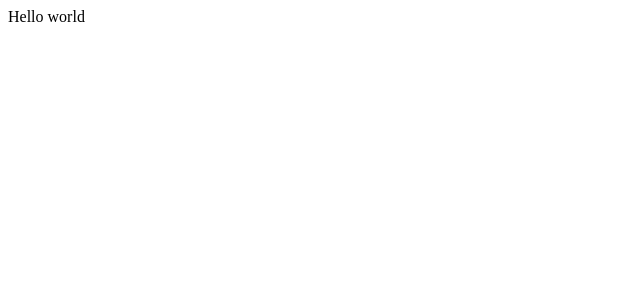
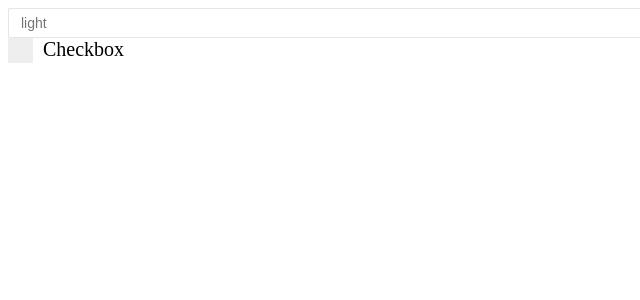
Before and after one commit to vmtrung1997/domitory-manage, a React (Create React App) app in the folder src/frontend/: page / in a window 1280 px wide. Shown: the top 300 px of the page, without its empty margins (0-640 px from the left). Built offline with nearby package versions, Linux system fonts and the light colour scheme.

Commit message:
add input checkbox component

```diff
--- a/src/frontend/package.json
+++ b/src/frontend/package.json
@@ -8,7 +8,7 @@
     "react-scripts": "2.1.5"
   },
   "scripts": {
-    "start": "set PORT=3001 && react-scripts start",
+    "start": "react-scripts start",
     "build": "react-scripts build",
     "test": "react-scripts test",
     "eject": "react-scripts eject"
--- a/src/frontend/src/app/App.js
+++ b/src/frontend/src/app/App.js
@@ -1,11 +1,27 @@
 import React, { Component } from 'react';
-
-
+import Input from './components/input/Input'
+import Checkbox from './components/checkbox/Checkbox'
 class App extends Component {
+  constructor(props){
+    super(props)
+    this.state = {
+      input: ''
+    }
+  }
+  getVal = (val) => {
+    this.setState({
+      input: val
+    })
+  }
   render() {
     return (
       <div>
-        Hello world
+      <Input type={'text'} getValue={this.getVal} placeholder={'light'} />
+
+
+      <Checkbox label={'Checkbox'}>
+      </Checkbox>
+
       </div>
     );
   }
--- /dev/null
+++ b/src/frontend/src/app/components/checkbox/Checkbox.css
@@ -0,0 +1,69 @@
+
+/* The container */
+.container-checkbox {
+    display: block;
+    position: relative;
+    padding-left: 35px;
+    margin-bottom: 12px;
+    cursor: pointer;
+    font-size: 20px;
+    -webkit-user-select: none;
+    -moz-user-select: none;
+    -ms-user-select: none;
+    user-select: none;
+  }
+
+  /* Hide the browser's default checkbox */
+  .container-checkbox input {
+    position: absolute;
+    opacity: 0;
+    cursor: pointer;
+    height: 0;
+    width: 0;
+  }
+
+  /* Create a custom checkbox */
+  .checkmark {
+    position: absolute;
+    padding: auto 0;
+    left: 0;
+    height: 25px;
+    width: 25px;
+    background-color: #eee;
+  }
+
+  /* On mouse-over, add a grey background color */
+  .container-checkbox:hover input ~ .checkmark {
+    background-color: #ccc;
+    outline: 2px solid #1ab394;
+  }
+
+  /* When the checkbox is checked, add a blue background */
+  .container-checkbox input:checked ~ .checkmark {
+    background-color: #1ab394;
+  }
+
+  /* Create the checkmark/indicator (hidden when not checked) */
+  .checkmark:after {
+    content: "";
+    position: absolute;
+    display: none;
+  }
+
+  /* Show the checkmark when checked */
+  .container-checkbox input:checked ~ .checkmark:after {
+    display: block;
+  }
+
+  /* Style the checkmark/indicator */
+  .container-checkbox .checkmark:after {
+    left: 9px;
+    top: 5px;
+    width: 5px;
+    height: 10px;
+    border: solid white;
+    border-width: 0 3px 3px 0;
+    -webkit-transform: rotate(45deg);
+    -ms-transform: rotate(45deg);
+    transform: rotate(45deg);
+  }
--- /dev/null
+++ b/src/frontend/src/app/components/checkbox/Checkbox.js
@@ -0,0 +1,25 @@
+import React, { Component } from 'react';
+import './Checkbox.css'
+
+class Checkbox extends Component {
+  constructor(props){
+    super(props)
+    this.state = {
+      check: false
+    }
+  }
+  render() {
+    var label = this.props.label;
+    return (
+    <React.Fragment>
+      <div>
+        <label className="container-checkbox">{label}
+          <input type="checkbox" value={this.state.check}/>
+          <span className="checkmark"></span>
+        </label>
+      </div>
+    </React.Fragment>
+    )
+  }
+}
+export default Checkbox;
--- /dev/null
+++ b/src/frontend/src/app/components/input/Input.css
@@ -0,0 +1,20 @@
+.input-control{
+    background-color: #FFFFFF;
+    background-image: none;
+    border: 1px solid #e5e6e7;
+    border-radius: 1px;
+    color: inherit;
+    display: block;
+    padding: 6px 12px;
+    transition: border-color 0.15s ease-in-out 0s, box-shadow 0.15s ease-in-out 0s;
+    transition-property: border-color, box-shadow;
+    transition-duration: 0.15s, 0.15s;
+    transition-timing-function: ease-in-out, ease-in-out;
+    transition-delay: 0s, 0s;
+    width: 100%;
+    font-size: 14px;
+    outline: transparent;
+}
+.input-control:focus {
+  border-color: #1ab394;
+}
--- /dev/null
+++ b/src/frontend/src/app/components/input/Input.js
@@ -0,0 +1,18 @@
+import React, { Component } from 'react';
+import './Input.css'
+
+class Input extends Component {
+  onChange = (event) => {
+    this.props.getValue(event.target.value);
+  }
+  render() {
+    const placeholder = this.props.placeholder
+    const type = this.props.type
+    return (
+      <React.Fragment>
+        <input onChange={this.onChange} type={type} className="input-control" placeholder={placeholder}/>
+      </React.Fragment>
+    );
+  }
+}
+export default Input;
```
